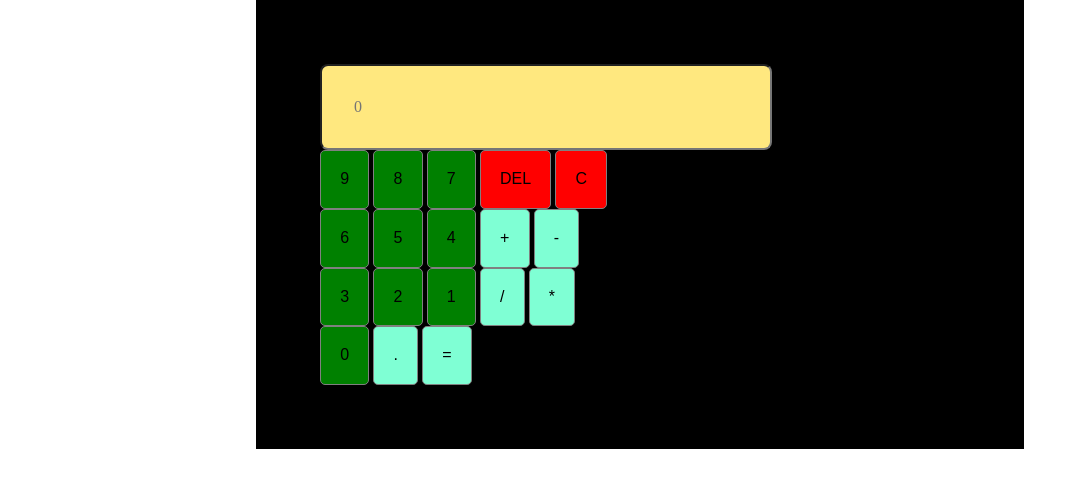
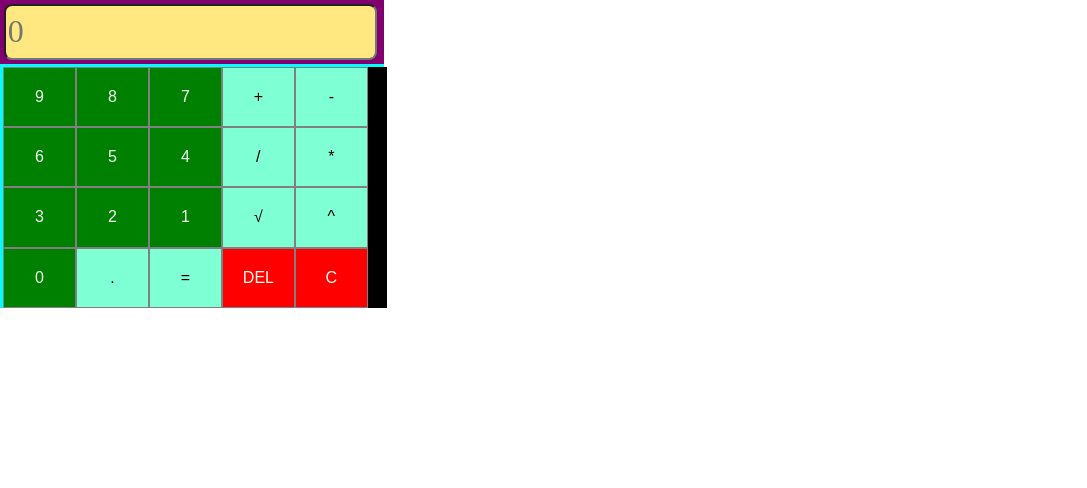
Before and after one commit to MiguelDevPy/CALCULATOR_BASIC, a plain HTML site: page index.html in a window 1280 px wide. Shown: the whole page, without its empty margins (0-1087 px from the left). Drawn offline with Linux system fonts and the light colour scheme.

Commit message:
Ajuste de archivos

```diff
--- a/css/main.css
+++ b/css/main.css
@@ -1,30 +1,45 @@
 button{
-    padding: 3%;
+    padding: 20px;
+    color: honeydew;
     background-color: aquamarine;
     border: 0.5px gray solid;
-    border-radius: 5px;
     font-size: 1rem;
     font-weight: 400;
     font-family: sans-serif;
 }
 input {
-    font-size: 1rem;
-    padding: 5%;
+    margin: 1%;
+    font-size: 2rem;
+    font-style: bold;
     background-color: rgb(255, 232, 127);
-    height: 10%;
-    width: 60%;
+    height: 50px;
+    width: 97%;
     border-radius: 8px;
 }
+
+.content-all {
+    width: 30%;
+    background-color: aqua;
+    height: auto;
+}
+.content-display{
+    display: grid;
+    grid-template-columns: 98%;
+    background-color: rgb(128, 0, 111);
+    width: 100%;
+}
 .content-calculator{
-    margin-left: 20%;
-    width: 50%;
-    margin: 50%, auto;
-    padding: 5%;
+    display: grid;
+    grid-template-columns: 19% 19% 19% 19% 19%;
+    width: 100%;
+    height: auto;
+    margin: 3px;
     background-color: black;
 }
 
 button:hover{
     background-color: aliceblue;
+    color: black;
 }
 
 .numbers{
@@ -33,3 +48,6 @@ button:hover{
 .deleted{
     background-color: red;
 }
+.operations{
+    color: black;
+}
--- a/index.html
+++ b/index.html
@@ -9,28 +9,37 @@
     <link rel="stylesheet" href="css/main.css">
 </head>
 <body>
+    <div class="content-all">
+    <div class="content-display">
+        <b>
+        <input type="text" id="result" placeholder="0">
+        </b>
+    </div>
     <div class="content-calculator">
-        <input type="text" id="result" placeholder="0"> <br>
         <button class="numbers" name="data-number">9</button>
         <button class="numbers" name="data-number">8</button>
         <button class="numbers" name="data-number">7</button>
-        <button class="deleted" name="data-deleteOneByOne">DEL</button>
-        <button class="deleted" name="data-delete">C</button> <br>
+        <button  class="operations" name="data-operation">+</button>
+        <button  class="operations" name="data-operation">-</button>
 
         <button class="numbers" name="data-number">6</button>
         <button class="numbers" name="data-number">5</button>
         <button class="numbers" name="data-number">4</button>
-        <button name="data-operation">+</button>
-        <button name="data-operation">-</button><br>
+        <button  class="operations" name="data-operation">/</button>
+        <button  class="operations" name="data-operation">*</button>
+
         <button class="numbers" name="data-number">3</button>
         <button class="numbers" name="data-number">2</button>
         <button class="numbers" name="data-number">1</button>
-        <button name="data-operation">/</button>
-        <button name="data-operation">*</button>  <br>
+        <button  class="operations" name="data-operation">√</button>
+        <button  class="operations" name="data-operation">^</button>
         <button class="numbers" name="data-number">0</button>
 
-        <button name="data-number">.</button>
-        <button name="data-igual">=</button>
+        <button  class="operations" name="data-number">.</button>
+        <button  class="operations" name="data-igual">=</button>
+        <button class="deleted" name="data-deleteOneByOne">DEL</button>
+        <button class="deleted" name="data-delete">C</button>
+    </div>
     </div>
     <script src="js/main.js"></script>
 </body>
--- a/js/main.js
+++ b/js/main.js
@@ -61,6 +61,13 @@ const saveValues = (operator) =>{
 const solveOperation = ()=>{
     /* Agrega las otras operaciones como suma resta multiplicacion
 dvision, potenciacion ect */
+    if(typeOperation === '√'){
+        n = parseFloat(previousValue)
+        getResult = Math.sqrt(n)
+        display.value = getResult
+        currentValue = getResult
+        return
+    }
         firstNumber =  parseFloat(previousValue)
         secondNumber = parseFloat(currentValue)
         if(isNaN(firstNumber) || isNaN(secondNumber)){
@@ -87,8 +94,13 @@ dvision, potenciacion ect */
                 } else{
                     getResult = firstNumber / secondNumber
                 }
-
                 break;
+            case '^':
+                getResult = Math.pow(firstNumber, secondNumber)
+                break;
+            // case '√':
+            //     getResult = Math.sqrt(secondNumber)
+            //     break;
             default:
                 getResult = "Sintax ERROR"
                 break;
@@ -105,3 +117,20 @@ const clearScreen = () =>{
     currentValue = NOT_VALUE;
     display.value = NOT_VALUE;
 }
+
+
+// OPERACIONES CON UN SOLO ARGUMENTO ==========================================================
+
+// const unArgumento = (operador)=> {
+//     if(operador == '^'){
+//     getResult = Math.sqrt(currentValue)
+//     display.value = getResult;
+//     currentValue = getResult;
+//     }
+
+// }
+
+
+// FUNCIONES TRIGONOMETRICAS ==========================================================
+
+// const funcionesTrignometricas
```
